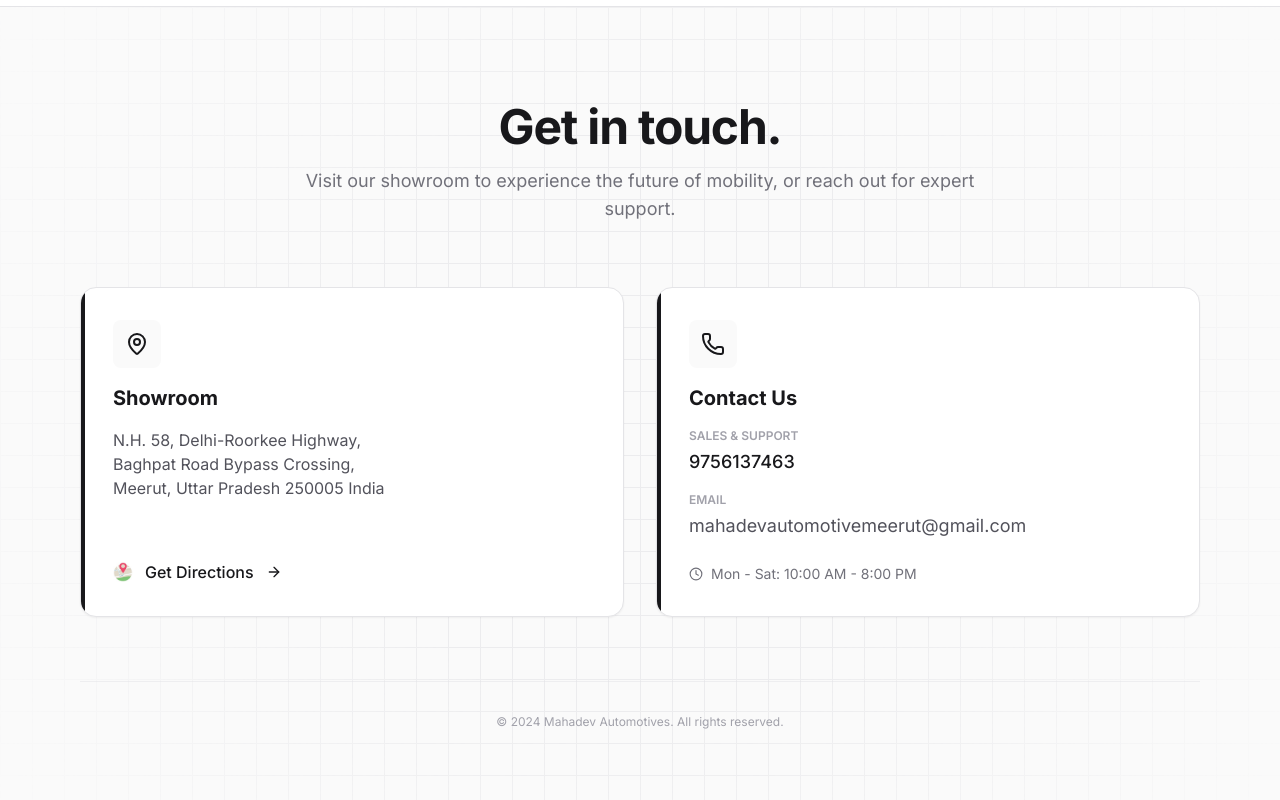
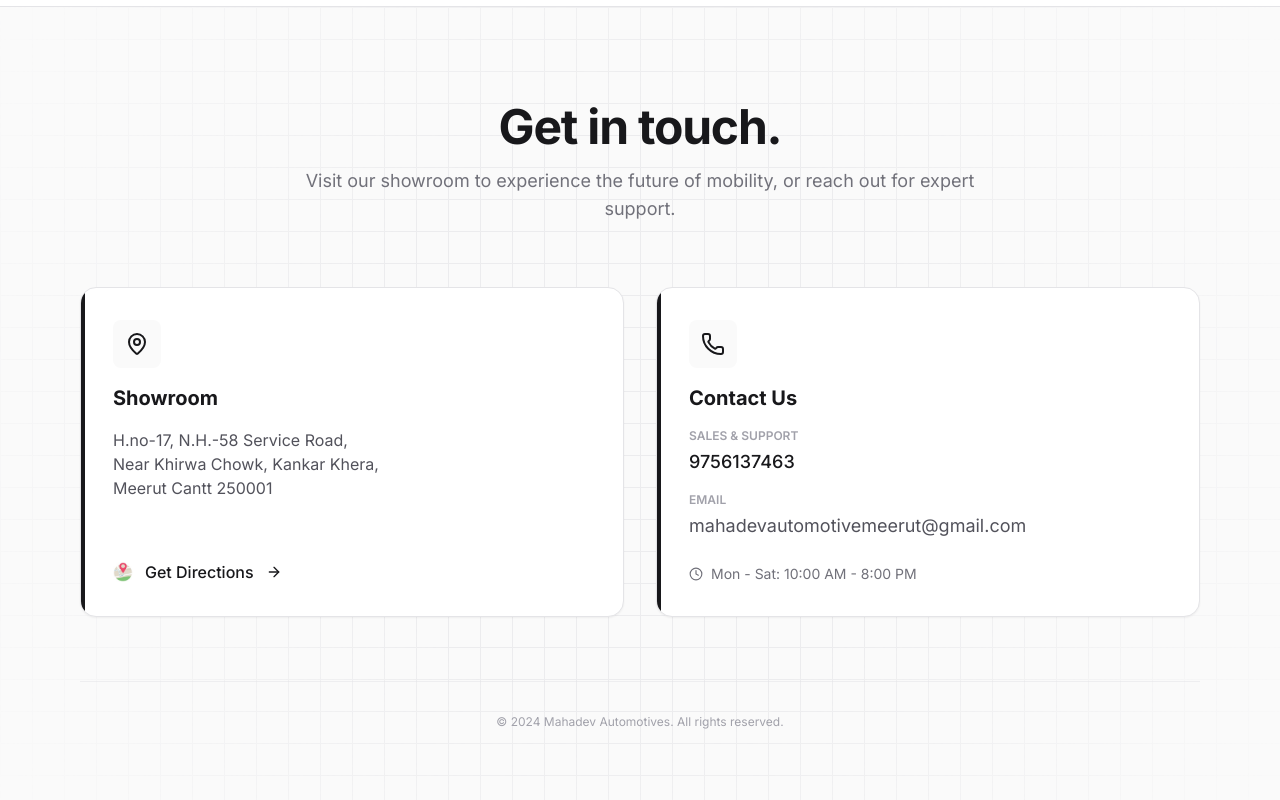
Before and after one commit to pushkar339/mahadevev, a React (Vite) app: page / in a window 1280 px wide. Shown: the part 7137-7937 px from the top of the page. Built offline with nearby package versions, Linux system fonts and the light colour scheme.

Commit message:
Update address to H.no-17, N.H.-58 Service Road, Near Khirwa Chowk, Kankar Khera, Meerut Cantt 250001

```diff
--- a/contexts/LanguageContext.tsx
+++ b/contexts/LanguageContext.tsx
@@ -130,7 +130,7 @@
       title: "Get in touch.",
       desc: "Visit our showroom to experience the future of mobility, or reach out for expert support.",
       showroom: "Showroom",
-      address: ["N.H. 58, Delhi-Roorkee Highway,", "Baghpat Road Bypass Crossing,", "Meerut, Uttar Pradesh 250005 India"],
+      address: ["H.no-17, N.H.-58 Service Road,", "Near Khirwa Chowk, Kankar Khera,", "Meerut Cantt 250001"],
       directions: "Get Directions",
       contact: "Contact Us",
       sales: "Sales & Support",
@@ -266,7 +266,7 @@
       title: "संपर्क करें।",
       desc: "भविष्य की मोबिलिटी का अनुभव करने के लिए हमारे शोरूम आएं, या विशेषज्ञ सहायता के लिए संपर्क करें।",
       showroom: "शोरूम",
-      address: ["राष्ट्रीय राजमार्ग 58, दिल्ली-रुड़की राजमार्ग,", "बाघपत रोड बाईपास क्रॉसिंग,", "मेरठ, उत्तर प्रदेश 250005 भारत"],
+      address: ["H.no-17, N.H.-58 सर्विस रोड,", "खिरवा चौक के पास, कंकर खेड़ा,", "मेरठ कैंट 250001"],
       directions: "दिशा - निर्देश प्राप्त करें",
       contact: "संपर्क करें",
       sales: "सेल्स और सपोर्ट",
```
